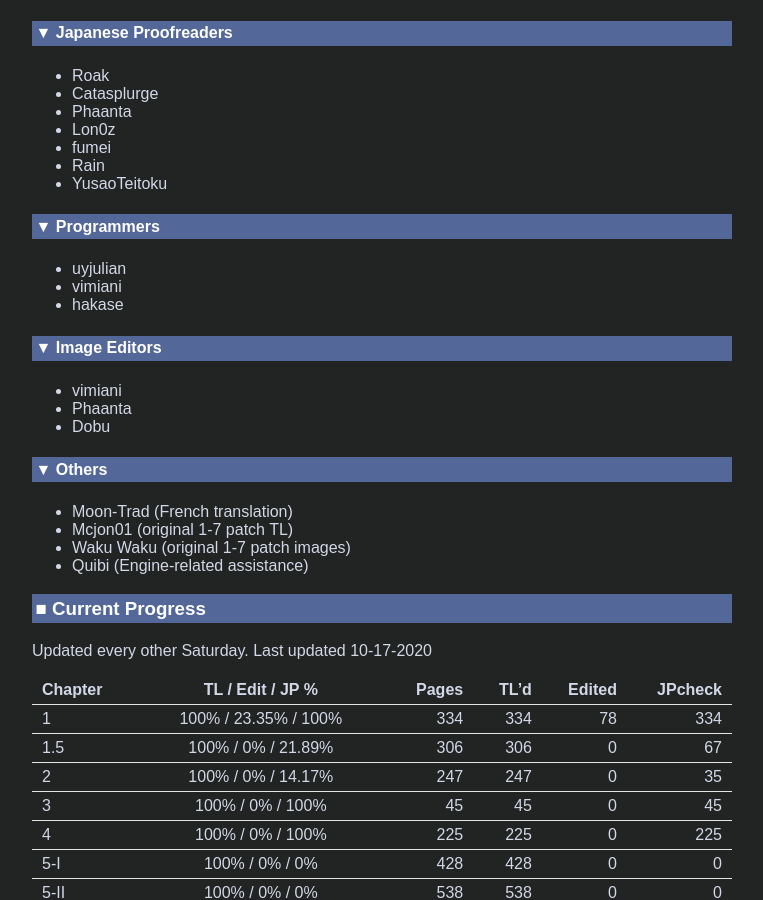
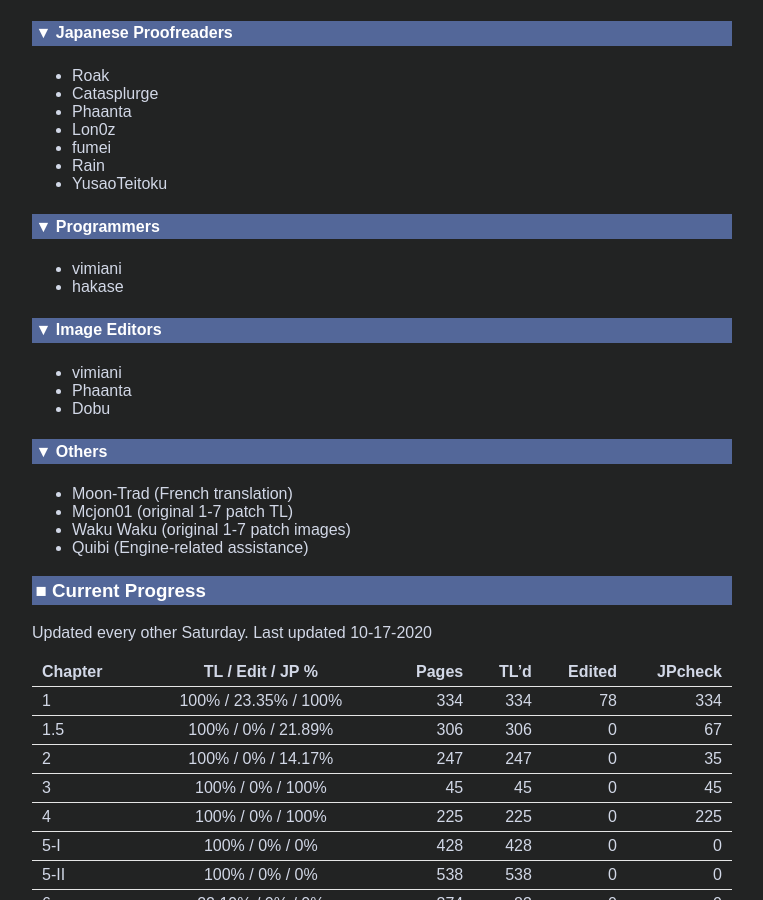
Before and after one commit to Hollow-Moon/Hollow-Moon.github.io, a Jekyll site: the page built from wohn-tl/index.md, in a window 1280 px wide and 900 px high, scrolled down 2505 px. Shown: the whole window, without its empty margins (258-1021 px from the left). Built offline with Jekyll 4.4.1, drawn with Linux system fonts in a browser that asks for light colours.

Commit message:
Improve docs

```diff
--- a/wohn-tl/index.md
+++ b/wohn-tl/index.md
@@ -71,7 +71,6 @@ Link is here: [Google Drive](https://drive.google.com/file/d/1MACYFN9tUWD6Pxpw4Z
 * YusaoTeitoku
 
 #### Programmers
-* uyjulian
 * vimiani
 * hakase
 
```
